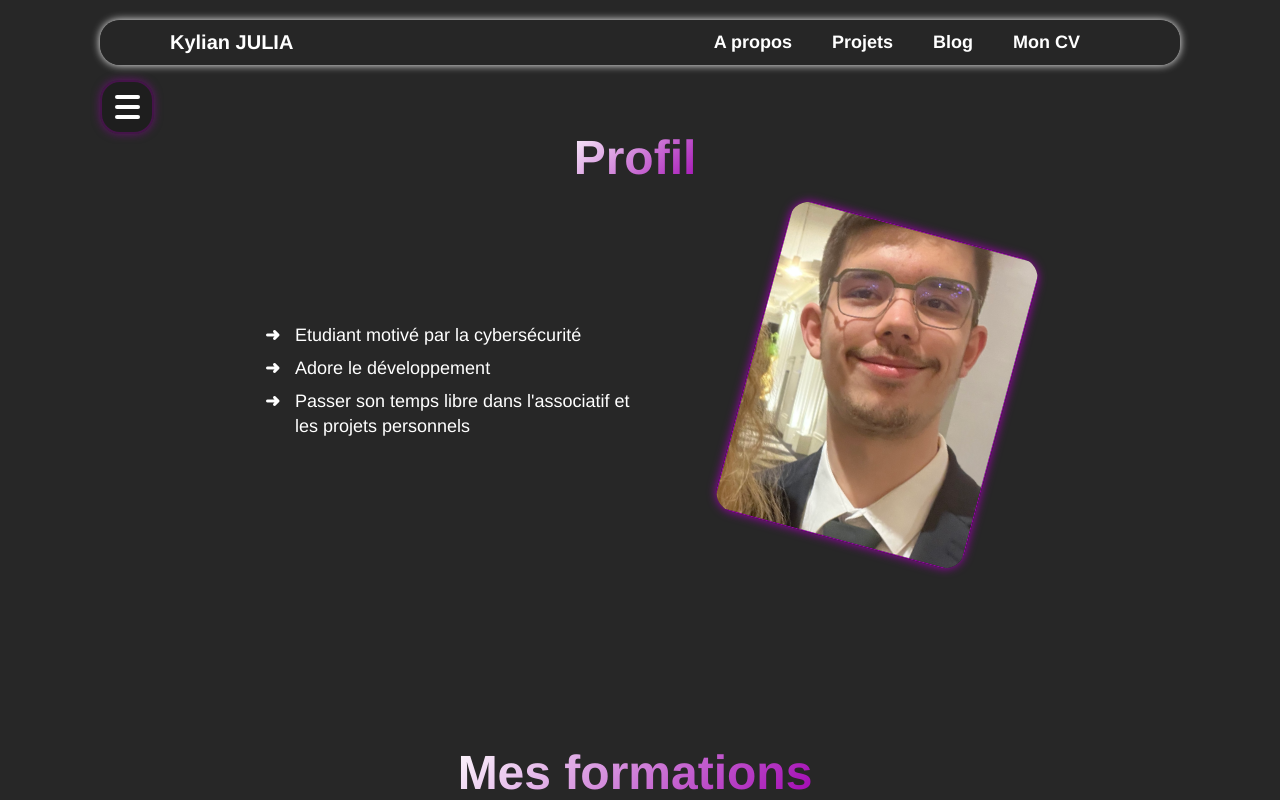
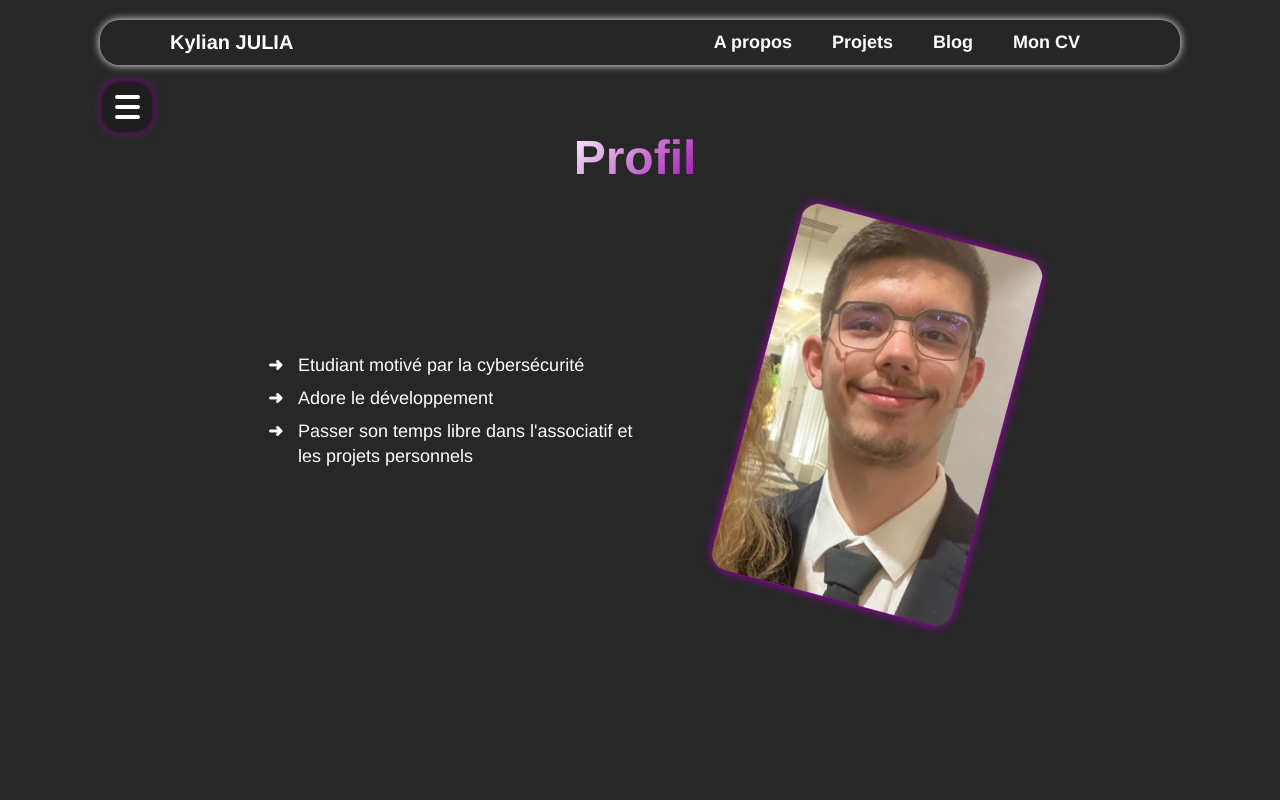
Before and after one commit to kylianjoff/kylianjulia, an Angular app in the folder kylianjulia/: page /about in a window 1280 px wide. Shown: the top 800 px of the page. Built offline with nearby package versions, Linux system fonts and the light colour scheme; what ngx-markdown would draw is missing.

Commit message:
Taille photo profil

```diff
--- a/kylianjulia/src/app/about/about.css
+++ b/kylianjulia/src/app/about/about.css
@@ -148,8 +148,8 @@ section h2 {
 
 .profil-picture {
     background: #1a1a1a;
-    width: 20vw;
-    height: 40vh;
+    width: 250px;
+    height: 380px;
     transform: rotate(15deg);
     border-radius: 20px;
     box-shadow: 0 0 10px #9f00b1;
```
